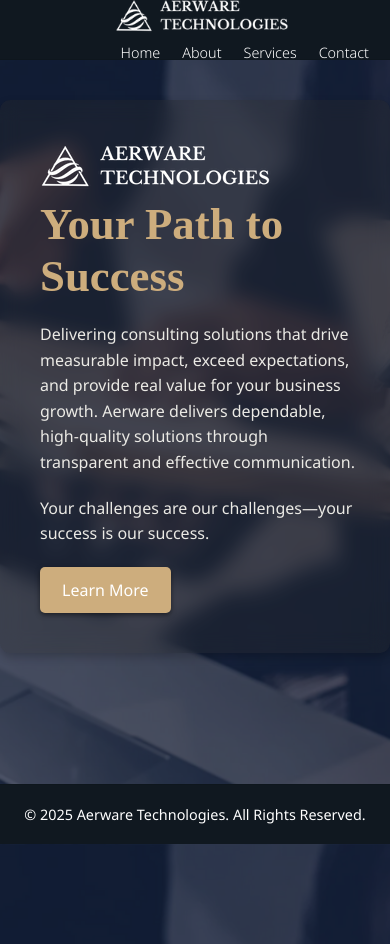
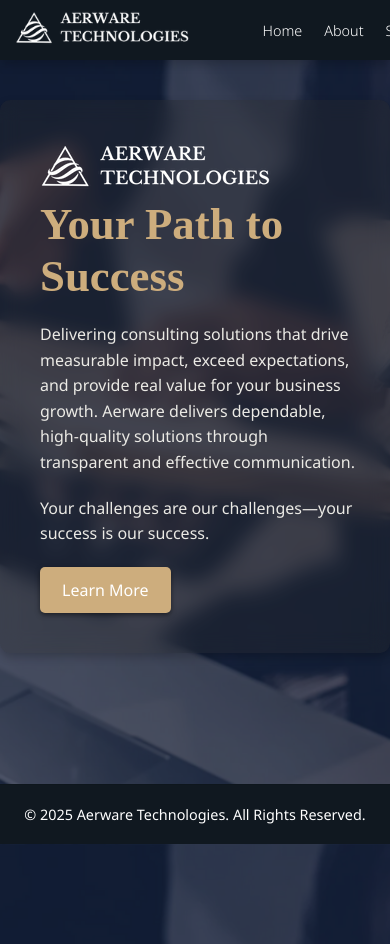
Before and after one commit to Aerware-Web-Design/aerware-website, a website: page index.html in a window 390 px wide. Drawn offline with Linux system fonts and the light colour scheme; a web font is replaced by a local one.

Commit message:
fucking navbar shit bastard

```diff
--- a/styles.css
+++ b/styles.css
@@ -77,18 +77,18 @@
 }
 
 /* General Navbar Styling */
+/* Navbar Base */
 .main-header {
     position: fixed;
     top: 0;
     width: 100%;
-    height: 80px;
+    height: 80px; /* Adjust navbar height */
     background: linear-gradient(to right, #101820, #101820 50%, #101820 100%);
     display: flex;
     align-items: center;
-    padding: 0 20px;
+    padding: 0 20px; /* Padding on left and right */
     z-index: 1000;
-    border-bottom: 1px solid rgba(0, 0, 0, 0.1);
-    box-sizing: border-box;
+    box-shadow: 0px 4px 10px rgba(0, 0, 0, 0.2);
 }
 
 /* Logo Styling */
@@ -97,17 +97,20 @@
     width: auto;
 }
 
-/* Navigation Links */
+/* Navigation Bar */
 nav {
-    margin-left: auto;
+    margin-left: auto; /* Push the links to the right */
+    display: flex;
+    align-items: center;
 }
 
+/* Navigation Links */
 nav ul {
     display: flex;
     list-style: none;
     margin: 0;
     padding: 0;
-    gap: 15px;
+    gap: 20px; /* Space between links */
 }
 
 nav ul li {
@@ -119,7 +122,7 @@
     text-decoration: none;
     font-weight: 300;
     font-size: 1rem;
-    padding: 5px 8px;
+    padding: 5px 10px;
     white-space: nowrap;
     transition: border-bottom 0.3s ease;
 }
@@ -128,24 +131,28 @@
     border-bottom: 2px solid #E1D8AA;
 }
 
-/* Mobile Adjustments */
+/* Mobile Navbar Adjustments */
 @media (max-width: 768px) {
     .main-header {
-        height: 60px;
+        height: 60px; /* Shrink navbar height for mobile */
         padding: 0 15px;
     }
 
     nav ul {
-        gap: 10px;
+        gap: 10px; /* Reduce space between links */
     }
 
     nav ul li a {
-        font-size: 0.9rem;
+        font-size: 0.9rem; /* Slightly smaller font for mobile */
         padding: 4px 6px;
     }
 
     .navbar-logo {
-        height: 40px;
+        height: 40px; /* Shrink logo size for mobile */
+    }
+
+    nav ul {
+        justify-content: flex-end; /* Keep links aligned to the right */
     }
 }
 
```
